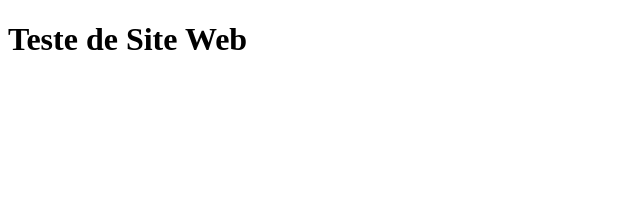
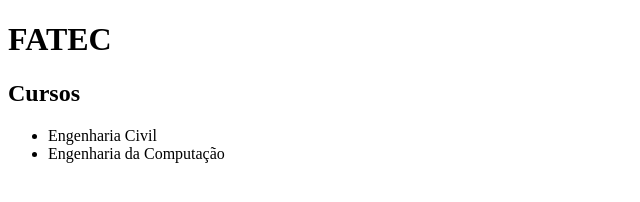
Before and after one commit to slabr/siteweb, a plain HTML site: page index.html in a window 1280 px wide. Shown: the whole page, without its empty margins (0-640 px from the left). Drawn offline with Linux system fonts and the light colour scheme.

Commit message:
Alteração do arquivo index.html

```diff
--- a/index.html
+++ b/index.html
@@ -7,6 +7,11 @@
     <title>Document</title>
 </head>
 <body>
-    <h1>Teste de Site Web</h1>
+    <h1>FATEC</h1>
+    <h2>Cursos</h2>
+    <ul>
+        <li>Engenharia Civil</li>
+        <li>Engenharia da Computação</li>
+    </ul>
 </body>
 </html>
```
